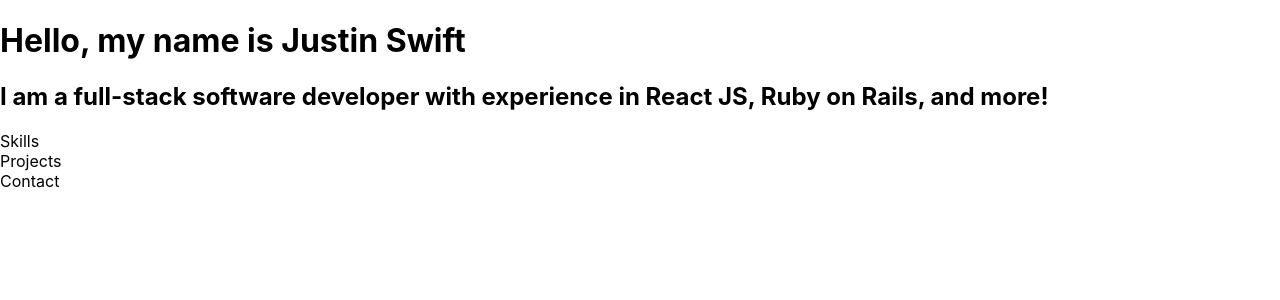
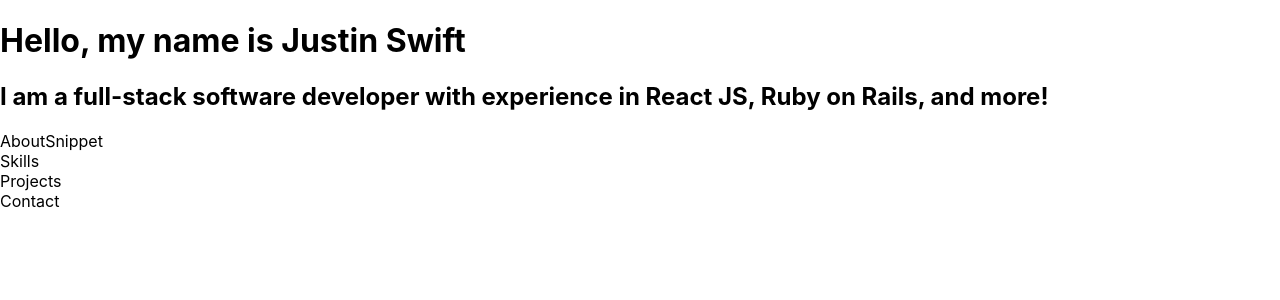
Before and after one commit to jlswift2/swift-real-portfolio, a React (Create React App) app: page / in a window 1280 px wide. Shown: the top 300 px of the page. Built offline with nearby package versions, Linux system fonts and the light colour scheme.

Commit message:
Add About Snippet component

```diff
--- /dev/null
+++ b/src/components/AboutSnippet.js
@@ -0,0 +1,9 @@
+import React from 'react'
+
+function AboutSnippet() {
+  return (
+    <div>AboutSnippet</div>
+  )
+}
+
+export default AboutSnippet
--- a/src/pages/Home.js
+++ b/src/pages/Home.js
@@ -1,4 +1,5 @@
 import React from 'react'
+import AboutSnippet from '../components/AboutSnippet'
 import Contact from '../components/Contact'
 import HomeIntro from '../components/HomeIntro'
 import Projects from '../components/Projects'
@@ -8,6 +9,7 @@
   return (
     <div>
       <HomeIntro />
+      <AboutSnippet />
       <Skills />
       <Projects />
       <Contact />
```
